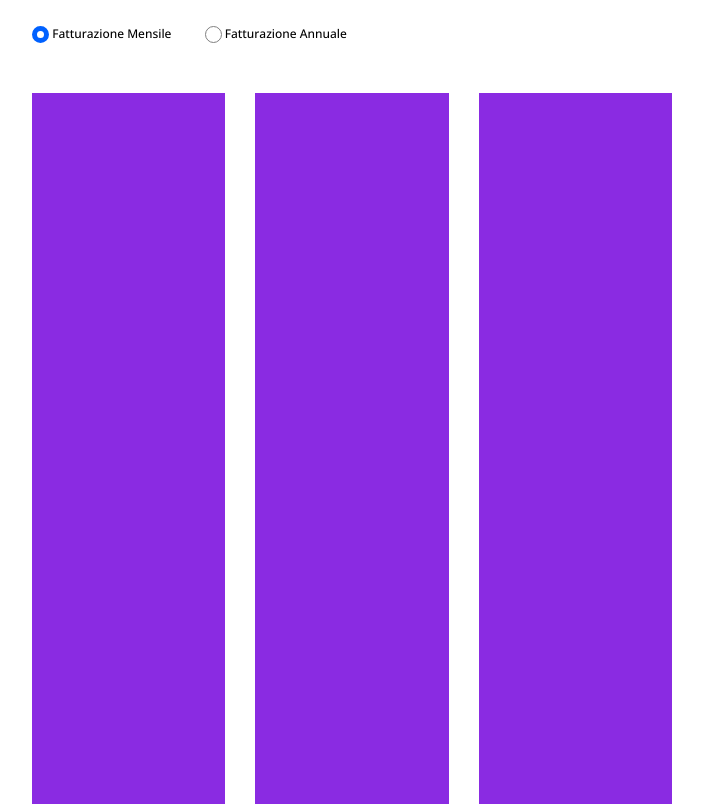
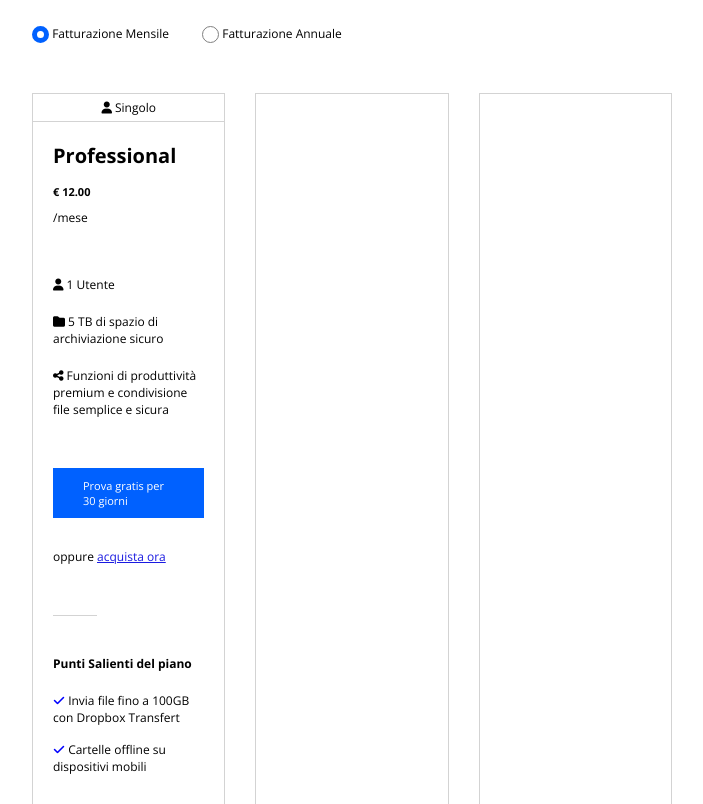
Before and after one commit to Andrea8802/htmlcss-dropbox, a plain HTML site: page index.html in a window 1280 px wide. Shown: the part 960-1764 px from the top of the page, without its empty margins (288-991 px from the left). Drawn offline with nearby package versions, Linux system fonts and the light colour scheme.

Commit message:
first column of plan done

```diff
--- a/css/style.css
+++ b/css/style.css
@@ -24,6 +24,7 @@ body{
     color:white;
     padding: 5px 15px;
     display: inline-block;
+    text-decoration: none;
     cursor: pointer;
 }
 
@@ -177,10 +178,84 @@ header li > span > a{
 }
 
 .column{
+    border: 1px solid lightgray;
     /* DEBUG */
-    background-color: blueviolet;
     height: 100%;
     width: 100%;
+}
+
+.col-head{
+    text-align: center;
+    border-bottom: 1px solid lightgray;
+    padding: 5px 0;
+    font-size: 12px;
+    font-weight: lighter;
+}
+
+.col-body{
+    padding: 20px 20px 50px;
+}
+
+.type{
+    font-size: 20px;
+    font-weight: 700;
+}
+
+.price{
+    font-size: 11px;
+    font-weight: 700;
+    padding-top: 15px;
+}
+
+.period{
+    font-size: 12px;
+    font-weight: lighter;
+    padding-top: 10px;
+}
+
+.features{
+    font-size: 12px;
+    padding-top: 40px;
+    font-weight: 300;
+}
+
+.features > div{
+    padding: 10px 0;
+}
+
+.col-body .btn-blue{
+    margin-top: 40px;
+    font-weight: 400;
+    padding: 10px 30px;
+    font-size: 11px;
+}
+
+.buy > a{
+    color: #1a1ae1;
+    padding-top: 20px;
+    display: inline-block;
+}
+
+.buy > span{
+    border-bottom: 1px solid lightgray;
+    padding-bottom: 50px;
+}
+
+.highlights{
+    margin-top: 70px;
+}
+
+.highlights > h4{
+    margin-bottom: 20px;
+}
+
+.highlights > ul > li{
+    list-style: none;
+    padding: 0 0 15px;
+}
+
+.highlights > ul > li > i{
+    color: blue;
 }
 
 .plan-enterprise{
--- a/index.html
+++ b/index.html
@@ -11,7 +11,7 @@
     <!-- Google Fonts -->
     <link rel="preconnect" href="https://fonts.googleapis.com">
     <link rel="preconnect" href="https://fonts.gstatic.com" crossorigin>
-    <link href="https://fonts.googleapis.com/css2?family=Open+Sans:wght@500;700;800&display=swap" rel="stylesheet">
+    <link href="https://fonts.googleapis.com/css2?family=Open+Sans:wght@300;400;500;700;800&display=swap" rel="stylesheet">
 
     <!-- Icons -->
     <link rel="stylesheet" href="https://cdnjs.cloudflare.com/ajax/libs/font-awesome/6.2.0/css/all.min.css">
@@ -140,7 +140,68 @@
 
                 <div class="type-plan">
                     <div class="column">
+                        <div class="col-head">
+                            <i class="fa-solid fa-user"></i>
+                            Singolo
+                        </div>
 
+                        <div class="col-body">
+                            <div class="type">
+                                Professional
+                            </div>
+
+                            <div class="price">
+                                € 12.00
+                            </div>
+
+                            <div class="period">
+                                /mese
+                            </div>
+
+                            <div class="features">
+                                <div>
+                                    <i class="fa-solid fa-user"></i>
+                                    1 Utente
+                                </div>
+
+                                <div>
+                                    <i class="fa-solid fa-folder"></i>
+                                5 TB di spazio di archiviazione sicuro
+                                </div>
+
+                                <div>
+                                    <i class="fa-solid fa-share-nodes"></i>
+                                    Funzioni di produttività premium e condivisione file semplice e sicura
+                                </div>
+                                <a href="#" class="btn-blue">Prova gratis per 30 giorni</a>
+
+                                <div class="buy">
+                                    <span>
+                                        oppure
+                                    </span>
+                                    <a href="#">acquista ora</a>
+                                </div>
+
+                                <div class="highlights">
+                                    <h4>Punti Salienti del piano</h4>
+                                    <ul>
+                                        <li>
+                                            <i class="fa-solid fa-check"></i>
+                                            <span>
+                                                Invia file fino a 100GB con Dropbox Transfert
+                                            </span>
+                                        </li>
+
+                                        <li>
+                                            <i class="fa-solid fa-check"></i>
+                                            <span>
+                                                Cartelle offline su dispositivi mobili
+                                            </span>
+                                        </li>
+                                    </ul>
+                                </div>
+                            </div>
+                        </div>
                     </div>
 
                     <div class="column"></div>
```
